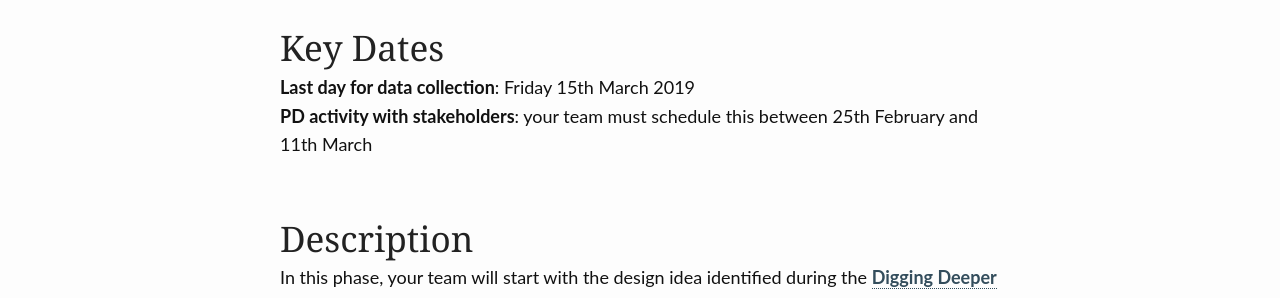
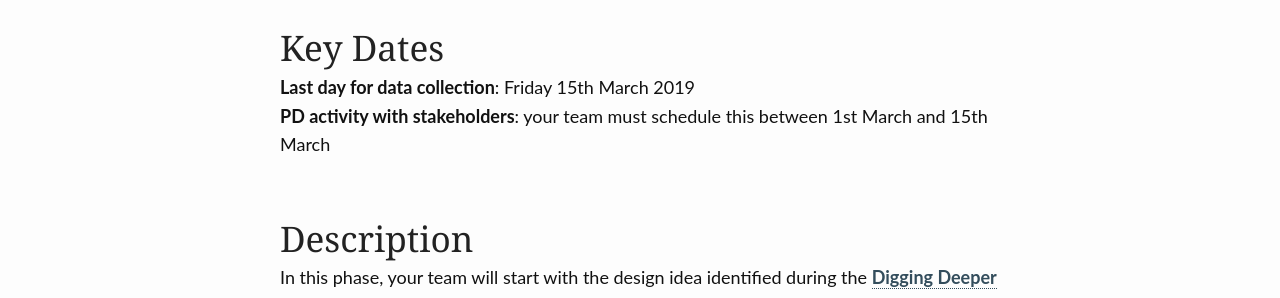
Before and after one commit to edinburghlivinglab/ddc, a Jekyll site: the page built from pages/development.md, in a window 1280 px wide and 900 px high. Shown: the part 383-681 px from the top of the window. Built offline with Jekyll 4.4.1, drawn with Linux system fonts in a browser that asks for light colours.

Commit message:
Update development.md

```diff
--- a/pages/development.md
+++ b/pages/development.md
@@ -9,7 +9,7 @@ permalink: "/development/"
 ## Key Dates
 
 **Last day for data collection**: Friday 15th March 2019
-**PD activity with stakeholders**: your team must schedule this between 25th February and 11th March
+**PD activity with stakeholders**: your team must schedule this between 1st March and 15th March
 
 ## Description
 
```
